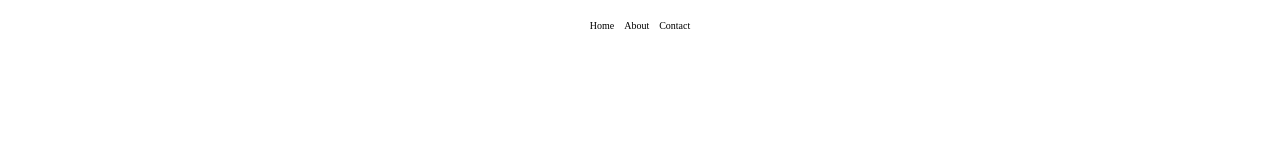
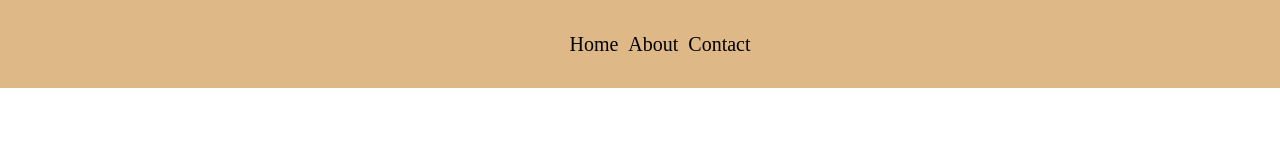
Before and after one commit to SubairMohamed/Frontend-Dev, a website: page Jquery/project/webJQuery.html in a window 1280 px wide. Drawn offline with nearby package versions, Linux system fonts and the light colour scheme.

Commit message:
well-still

```diff
--- a/Jquery/project/webJQuery.css
+++ b/Jquery/project/webJQuery.css
@@ -7,15 +7,20 @@ body {
   padding: 0;
 }
 
+nav {
+  background-color: burlywood;
+  padding: 1.75rem;
+}
+
 nav ul {
   display: flex;
   flex-direction: row;
   justify-content: center;
   align-items: center;
-  padding: 0.5rem;
 }
 
 li {
+  font-size: 2rem;
   list-style: none;
   padding: 0.5rem;
 }
--- a/Jquery/project/webJQuery.html
+++ b/Jquery/project/webJQuery.html
@@ -12,7 +12,7 @@
 
 <body>
 
-    <section>
+
     <nav>
         <ul>
             <li>Home</li>
@@ -20,7 +20,6 @@
             <li>Contact</li>
         </ul>
     </nav>
-    </section>
 </body>
 
 </html>
```
Lines whose indentation alone changed are shown as unchanged.
